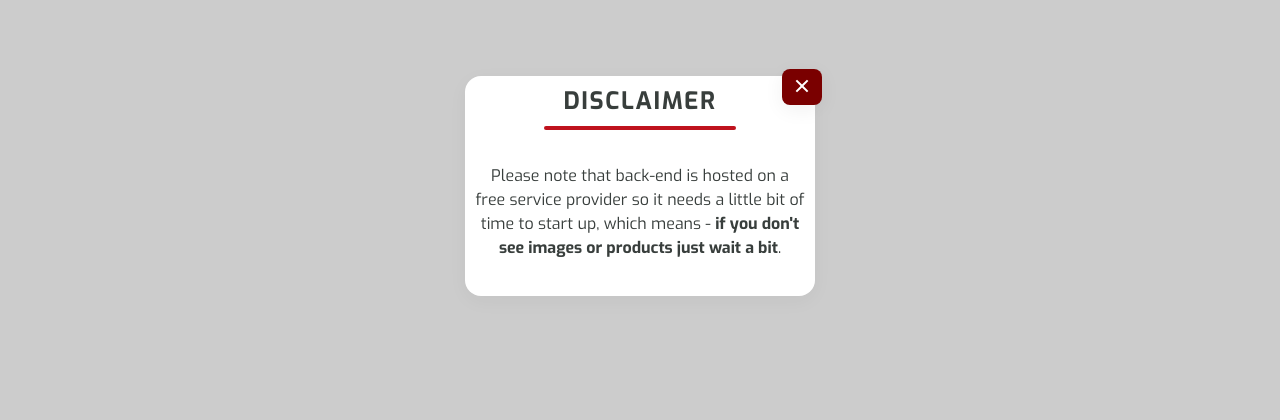
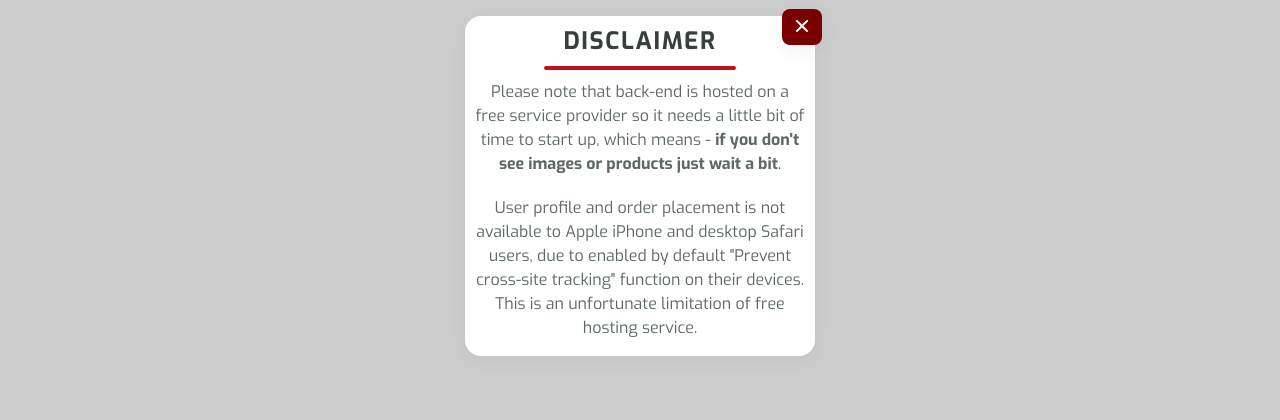
Before and after one commit to Freemasoid/mern-metal-zone, a React (Vite) app: page / in a window 1280 px wide. Shown: the part 214-634 px from the top of the page. Built offline with nearby package versions, Linux system fonts and the light colour scheme; no server answers.

Commit message:
chore: updated popup message

```diff
--- a/src/components/PopupModal.jsx
+++ b/src/components/PopupModal.jsx
@@ -15,10 +15,17 @@ const Modal = ({ toggleClose }) => {
           <div className="underline"></div>
 
           <div className="modalContent">
-            <br />
-            Please note that back-end is hosted on a free service provider so it needs a
-            little bit of time to start up, which means -{" "}
-            <strong>if you don't see images or products just wait a bit</strong>.
+            <p>
+              Please note that back-end is hosted on a free service provider so it needs a
+              little bit of time to start up, which means -{" "}
+              <strong>if you don't see images or products just wait a bit</strong>.
+            </p>
+            <p>
+              User profile and order placement is not available to Apple iPhone and
+              desktop Safari users, due to enabled by default "Prevent cross-site
+              tracking" function on their devices. This is an unfortunate limitation of
+              free hosting service.
+            </p>
           </div>
         </div>
       </div>
@@ -47,7 +54,7 @@ const Wrapper = styled.section`
 
   .modal {
     width: 350px;
-    height: 220px;
+    height: 340px;
     background: var(--clr-white);
     color: var(--clr-white);
     z-index: 10;
```
